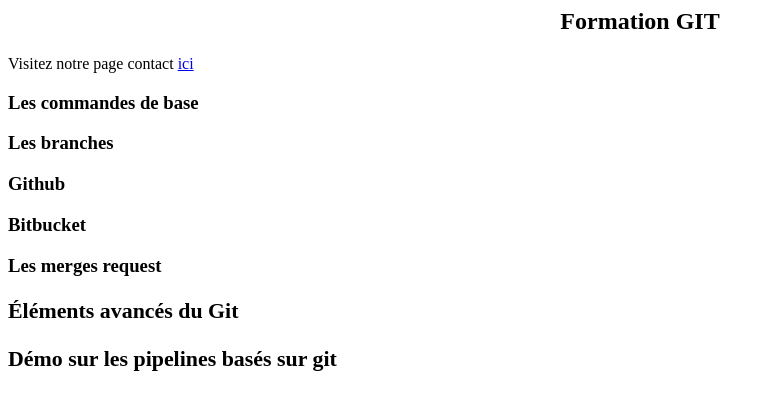
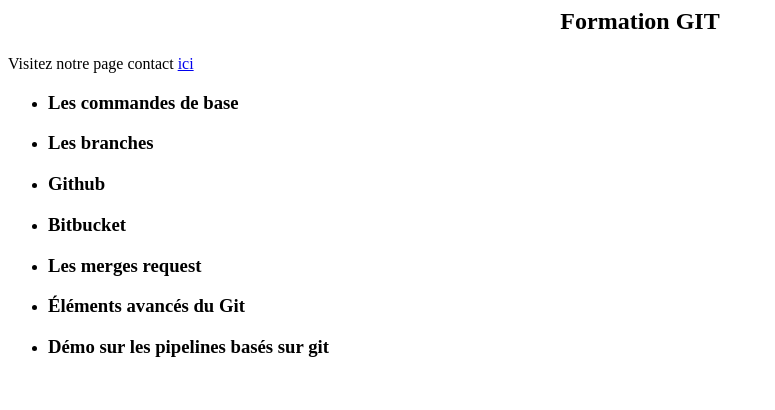
Before and after one commit to Romane2102/gitremote, a plain HTML site: page index.html in a window 1280 px wide. Shown: the whole page, without its empty margins (0-775 px from the left). Drawn offline with Linux system fonts and the light colour scheme.

Commit message:
ajout des balises ul et li dans index.html

```diff
--- a/index.html
+++ b/index.html
@@ -9,14 +9,15 @@
 
 Visitez notre page contact <a href="contact.html">ici</a>
 
-<h3>Les commandes de base</h3>
-<h3>Les branches</h3>
-<h3>Github</h3>
-<h3>Bitbucket</h3>
-<h3>Les merges request<h/3>
-<h3>Éléments avancés du Git</h3>
-<h3>Démo sur les pipelines basés sur git</h3>
-
+<ul>
+	<li><h3>Les commandes de base</h3></li>
+	<li><h3>Les branches</h3></li>
+	<li><h3>Github</h3></li>
+	<li><h3>Bitbucket</h3></li>
+	<li><h3>Les merges request<h/3></li>
+	<li><h3>Éléments avancés du Git</h3></li>
+	<li><h3>Démo sur les pipelines basés sur git</h3></li>
+</ul>
 </body>
 
 </html>
```
